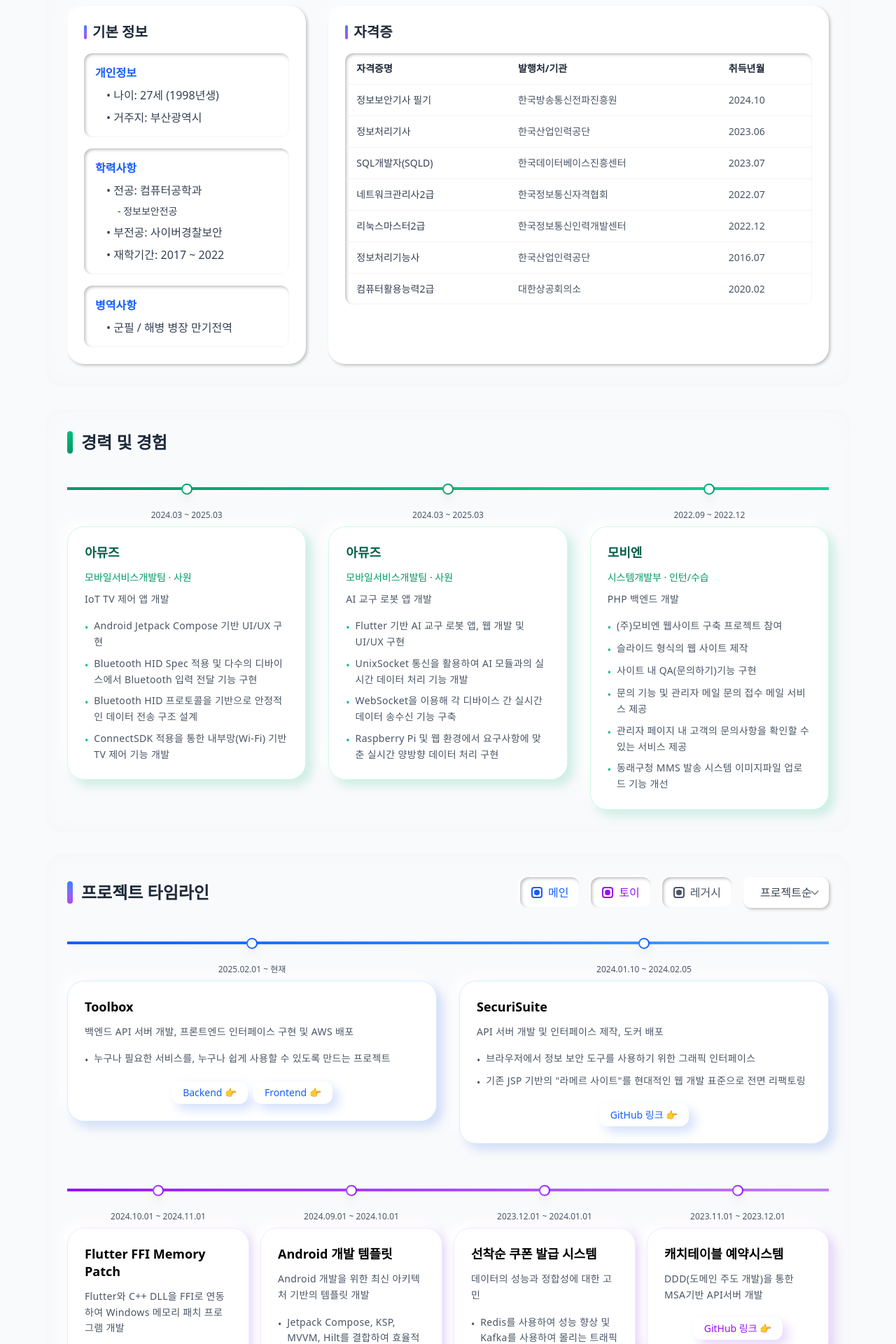
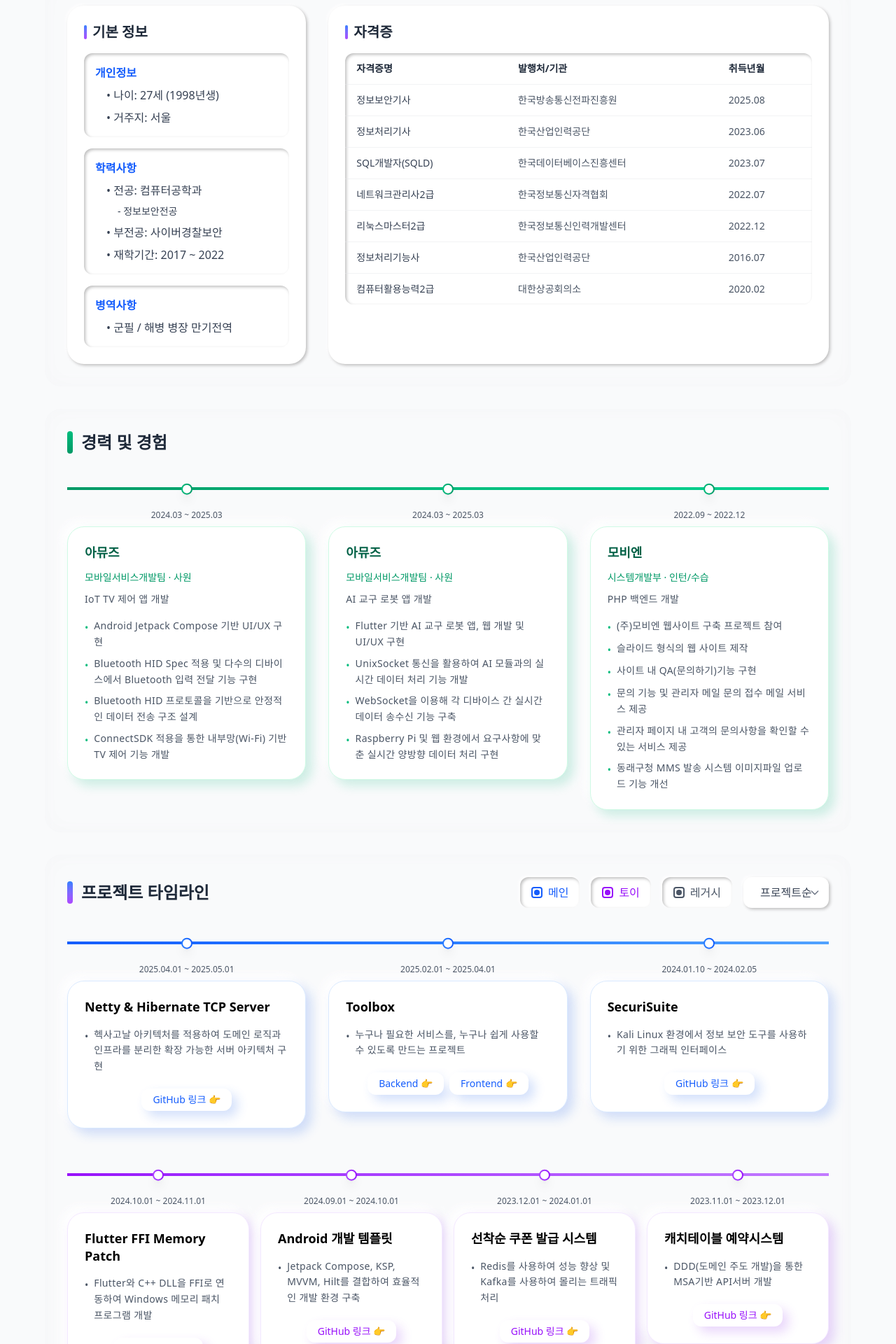
Before and after one commit to hoowave/toolbox-frontend, a React (Vite) app: page /about in a window 1280 px wide. Shown: the part 660-2580 px from the top of the page at 70% size. Built offline with nearby package versions, Linux system fonts and the light colour scheme.

Commit message:
fix about

```diff
--- a/src/components/about/BasicInfo.tsx
+++ b/src/components/about/BasicInfo.tsx
@@ -18,7 +18,7 @@ const BasicInfo = () => {
             <h3 className="font-semibold mb-2 text-blue-600">개인정보</h3>
             <ul className="space-y-1.5 md:space-y-2 pl-4">
               <li>• 나이: 27세 (1998년생)</li>
-              <li>• 거주지: 부산광역시</li>
+              <li>• 거주지: 서울</li>
             </ul>
           </div>
 
@@ -62,9 +62,9 @@ const BasicInfo = () => {
             </thead>
             <tbody className="divide-y divide-gray-200/50">
               <tr className="hover:bg-gray-50/50 transition-colors">
-                <td className="py-2 md:py-3 px-2 md:px-4 text-gray-700">정보보안기사 필기</td>
+                <td className="py-2 md:py-3 px-2 md:px-4 text-gray-700">정보보안기사</td>
                 <td className="py-2 md:py-3 px-2 md:px-4 text-gray-600">한국방송통신전파진흥원</td>
-                <td className="py-2 md:py-3 px-2 md:px-4 text-gray-600">2024.10</td>
+                <td className="py-2 md:py-3 px-2 md:px-4 text-gray-600">2025.08</td>
               </tr>
               <tr className="hover:bg-gray-50/50 transition-colors">
                 <td className="py-2 md:py-3 px-2 md:px-4 text-gray-700">정보처리기사</td>
--- a/src/components/about/Profile.tsx
+++ b/src/components/about/Profile.tsx
@@ -22,7 +22,7 @@ const Profile = () => {
           </div>
         </div>
         <h1 className="text-2xl md:text-3xl font-bold text-gray-800 mb-1">장상훈</h1>
-        <p className="text-base md:text-lg text-gray-600">Backend Developer / Engineer</p>
+        <p className="text-base md:text-lg text-gray-600">Security Engineer</p>
       </motion.div>
 
       {/* Core Values */}
--- a/src/components/about/ProjectTimeline.tsx
+++ b/src/components/about/ProjectTimeline.tsx
@@ -245,14 +245,14 @@ const ProjectTimeline = ({
                 transition={{ duration: 0.3 }}
               >
                 <div className="absolute left-0 right-0 top-0 h-1 bg-gradient-to-r from-blue-600 via-blue-500 to-blue-400"></div>
-                <div className="relative grid grid-cols-1 md:grid-cols-2 gap-4 md:gap-8">
+                <div className="relative grid grid-cols-1 sm:grid-cols-2 md:grid-cols-3 gap-4 md:gap-8">
                   {mainProjects.map((project) => (
-                    <TimelineDot key={project.id} project={{ ...project, color: 'blue' }} />
+                    <TimelineDot key={`main-${project.id}`} project={{ ...project, color: 'blue' }} />
                   ))}
                 </div>
-                <div className="mt-8 grid grid-cols-1 md:grid-cols-2 gap-4 md:gap-8">
+                <div className="mt-8 grid grid-cols-1 sm:grid-cols-2 md:grid-cols-3 gap-4 md:gap-8">
                   {mainProjects.map((project, index) => (
-                    <ProjectCard key={project.id} project={{ ...project, color: 'blue' }} index={index} />
+                    <ProjectCard key={`main-${project.id}`} project={{ ...project, color: 'blue' }} index={index} />
                   ))}
                 </div>
               </motion.div>
@@ -270,12 +270,12 @@ const ProjectTimeline = ({
                 <div className="absolute left-0 right-0 top-0 h-1 bg-gradient-to-r from-purple-600 via-purple-500 to-purple-400"></div>
                 <div className="relative grid grid-cols-1 sm:grid-cols-2 md:grid-cols-4 gap-4">
                   {toyProjects.map((project) => (
-                    <TimelineDot key={project.id} project={{ ...project, color: 'purple' }} />
+                    <TimelineDot key={`toy-${project.id}`} project={{ ...project, color: 'purple' }} />
                   ))}
                 </div>
                 <div className="mt-8 grid grid-cols-1 sm:grid-cols-2 md:grid-cols-4 gap-4">
                   {toyProjects.map((project, index) => (
-                    <ProjectCard key={project.id} project={{ ...project, color: 'purple' }} index={index} />
+                    <ProjectCard key={`toy-${project.id}`} project={{ ...project, color: 'purple' }} index={index} />
                   ))}
                 </div>
               </motion.div>
@@ -293,12 +293,12 @@ const ProjectTimeline = ({
                 <div className="absolute left-0 right-0 top-0 h-1 bg-gradient-to-r from-gray-600 via-gray-500 to-gray-400"></div>
                 <div className="relative grid grid-cols-1 md:grid-cols-2 gap-4 md:gap-8">
                   {legacyProjects.map((project) => (
-                    <TimelineDot key={project.id} project={{ ...project, color: 'gray' }} />
+                    <TimelineDot key={`legacy-${project.id}`} project={{ ...project, color: 'gray' }} />
                   ))}
                 </div>
                 <div className="mt-8 grid grid-cols-1 md:grid-cols-2 gap-4 md:gap-8">
                   {legacyProjects.map((project, index) => (
-                    <ProjectCard key={project.id} project={{ ...project, color: 'gray' }} index={index} />
+                    <ProjectCard key={`legacy-${project.id}`} project={{ ...project, color: 'gray' }} index={index} />
                   ))}
                 </div>
               </motion.div>
@@ -310,13 +310,13 @@ const ProjectTimeline = ({
             <div className="relative">
               <div className="absolute left-0 right-0 top-0 h-1 bg-gradient-to-r from-blue-600 via-purple-500 to-purple-400"></div>
               <div className="relative grid grid-cols-1 sm:grid-cols-2 md:grid-cols-3 gap-4 md:gap-8">
-                {allProjects.slice(0, 3).map((project) => (
-                  <TimelineDot key={project.id} project={project} />
+                {allProjects.slice(0, 3).map((project, idx) => (
+                  <TimelineDot key={`${project.title}-${project.date}-top-${idx}`} project={project} />
                 ))}
               </div>
               <div className="mt-8 grid grid-cols-1 sm:grid-cols-2 md:grid-cols-3 gap-4 md:gap-8">
                 {allProjects.slice(0, 3).map((project, index) => (
-                  <ProjectCard key={project.id} project={project} index={index} />
+                  <ProjectCard key={`${project.title}-${project.date}-top-${index}`} project={project} index={index} />
                 ))}
               </div>
             </div>
@@ -325,13 +325,13 @@ const ProjectTimeline = ({
               <div className="relative">
                 <div className="absolute left-0 right-0 top-0 h-1 bg-gradient-to-r from-blue-600 via-purple-500 to-purple-400"></div>
                 <div className="relative grid grid-cols-1 sm:grid-cols-2 md:grid-cols-3 gap-4 md:gap-8">
-                  {allProjects.slice(3, 6).map((project) => (
-                    <TimelineDot key={project.id} project={project} />
+                  {allProjects.slice(3, 6).map((project, idx) => (
+                    <TimelineDot key={`${project.title}-${project.date}-mid-${idx}`} project={project} />
                   ))}
                 </div>
                 <div className="mt-8 grid grid-cols-1 sm:grid-cols-2 md:grid-cols-3 gap-4 md:gap-8">
                   {allProjects.slice(3, 6).map((project, index) => (
-                    <ProjectCard key={project.id} project={project} index={index} />
+                    <ProjectCard key={`${project.title}-${project.date}-mid-${index}`} project={project} index={index} />
                   ))}
                 </div>
               </div>
@@ -341,13 +341,13 @@ const ProjectTimeline = ({
               <div className="relative">
                 <div className="absolute left-0 right-0 top-0 h-1 bg-gradient-to-r from-gray-600 via-gray-500 to-gray-400"></div>
                 <div className="relative grid grid-cols-1 sm:grid-cols-2 md:grid-cols-3 gap-4 md:gap-8">
-                  {allProjects.slice(6).map((project) => (
-                    <TimelineDot key={project.id} project={project} />
+                  {allProjects.slice(6).map((project, idx) => (
+                    <TimelineDot key={`${project.title}-${project.date}-bot-${idx}`} project={project} />
                   ))}
                 </div>
                 <div className="mt-8 grid grid-cols-1 sm:grid-cols-2 md:grid-cols-3 gap-4 md:gap-8">
                   {allProjects.slice(6).map((project, index) => (
-                    <ProjectCard key={project.id} project={project} index={index} />
+                    <ProjectCard key={`${project.title}-${project.date}-bot-${index}`} project={project} index={index} />
                   ))}
                 </div>
               </div>
--- a/src/pages/About.tsx
+++ b/src/pages/About.tsx
@@ -57,11 +57,22 @@ const About = () => {
   ];
 
   const mainProjects: Project[] = [
-    {
-      id: 1,
+      {
+        id: 1,
+        title: "Netty & Hibernate TCP Server",
+        date: "2025.04.01 ~ 2025.05.01",
+        description: "",
+        subDescription: "헥사고날 아키텍처를 적용하여 도메인 로직과 인프라를 분리한 확장 가능한 서버 아키텍처 구현",
+        links: [
+          { text: "GitHub 링크 👉", url: "https://github.com/hoowave/Netty-Hibernate-TCP-Server" }
+        ],
+        color: "blue"
+      },
+      {
+      id: 2,
       title: "Toolbox",
-      date: "2025.02.01 ~ 현재",
-      description: "백엔드 API 서버 개발, 프론트엔드 인터페이스 구현 및 AWS 배포",
+      date: "2025.02.01 ~ 2025.04.01",
+      description: "",
       subDescription: "누구나 필요한 서비스를, 누구나 쉽게 사용할 수 있도록 만드는 프로젝트",
       links: [
         { text: "Backend 👉", url: "https://github.com/hoowave/toolbox-backend" },
@@ -70,13 +81,12 @@ const About = () => {
       color: "blue"
     },
     {
-      id: 2,
+      id: 3,
       title: "SecuriSuite",
       date: "2024.01.10 ~ 2024.02.05",
-      description: "API 서버 개발 및 인터페이스 제작, 도커 배포",
+      description: "",
       subDescription: [
-        "브라우저에서 정보 보안 도구를 사용하기 위한 그래픽 인터페이스",
-        "기존 JSP 기반의 \"라메르 사이트\"를 현대적인 웹 개발 표준으로 전면 리팩토링"
+        "Kali Linux 환경에서 정보 보안 도구를 사용하기 위한 그래픽 인터페이스",
       ],
       links: [
         { text: "GitHub 링크 👉", url: "https://github.com/hoowave/SecuriSuite" }
@@ -90,9 +100,9 @@ const About = () => {
       id: 3,
       title: "Flutter FFI Memory Patch",
       date: "2024.10.01 ~ 2024.11.01",
-      description: "Flutter와 C++ DLL을 FFI로 연동하여 Windows 메모리 패치 프로그램 개발",
+      description: "",
       subDescription: [
-        "Windows API를 활용한 프로세스 메모리 접근 및 수정 기능 구현",
+        "Flutter와 C++ DLL을 FFI로 연동하여 Windows 메모리 패치 프로그램 개발",
       ],
       links: [
         { text: "GitHub 링크 👉", url: "https://github.com/hoowave/flutter_ffi_memory_patch" }
@@ -103,7 +113,7 @@ const About = () => {
       id: 4,
       title: "Android 개발 템플릿",
       date: "2024.09.01 ~ 2024.10.01",
-      description: "Android 개발을 위한 최신 아키텍처 기반의 템플릿 개발",
+      description: "",
       subDescription: [
         "Jetpack Compose, KSP, MVVM, Hilt를 결합하여 효율적인 개발 환경 구축",
       ],
@@ -116,7 +126,7 @@ const About = () => {
       id: 5,
       title: "선착순 쿠폰 발급 시스템",
       date: "2023.12.01 ~ 2024.01.01",
-      description: "데이터의 성능과 정합성에 대한 고민",
+      description: "",
       subDescription: "Redis를 사용하여 성능 향상 및 Kafka를 사용하여 몰리는 트래픽 처리",
       links: [
         { text: "GitHub 링크 👉", url: "https://github.com/hoowave/coupon-system" }
@@ -127,7 +137,8 @@ const About = () => {
       id: 6,
       title: "캐치테이블 예약시스템",
       date: "2023.11.01 ~ 2023.12.01",
-      description: "DDD(도메인 주도 개발)을 통한 MSA기반 API서버 개발",
+      description: "",
+      subDescription: "DDD(도메인 주도 개발)을 통한 MSA기반 API서버 개발",
       links: [
         { text: "GitHub 링크 👉", url: "https://github.com/hoowave/Catchtable" }
       ],
@@ -140,7 +151,7 @@ const About = () => {
       id: 7,
       title: "라메르사이트",
       date: "2023.07.01 ~ 2023.09.01",
-      description: "쉘 스크립트 작성 및 데이터 처리",
+      description: "",
       subDescription: "웹에서 사용자의 입력을 받아 리눅스 명령을 수행하여 결과를 반환하는 사이트 도구",
       links: [
         { text: "GitHub 링크 👉", url: "https://github.com/hoowave/Legacy_Project_Lamer" }
@@ -151,7 +162,7 @@ const About = () => {
       id: 8,
       title: "장뽕뽕 사이트",
       date: "2023.01.01 ~ 현재",
-      description: "화면 설계 및 서비스기획",
+      description: "",
       subDescription: "광물 캐서 무기 강화하기 콘셉트의 게임 및 커뮤니티 사이트",
       links: [
         { text: "사이트 링크 👉", url: "http://hoowave.dothome.co.kr" }
```
